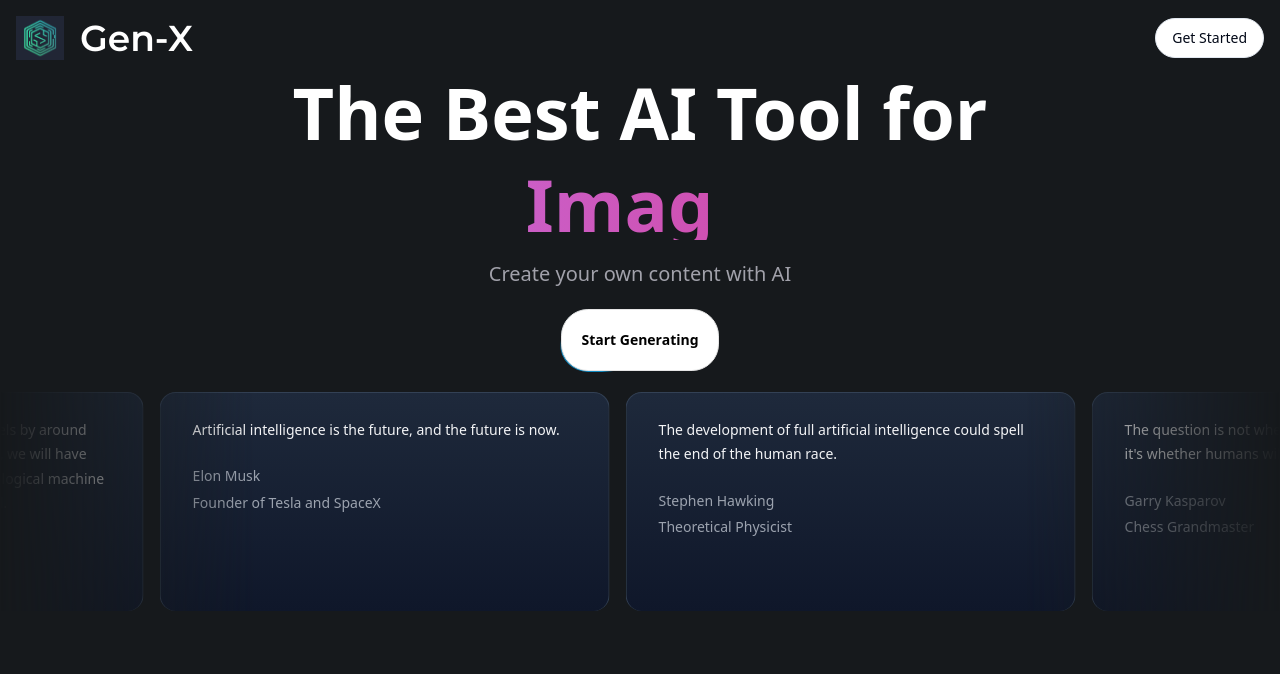
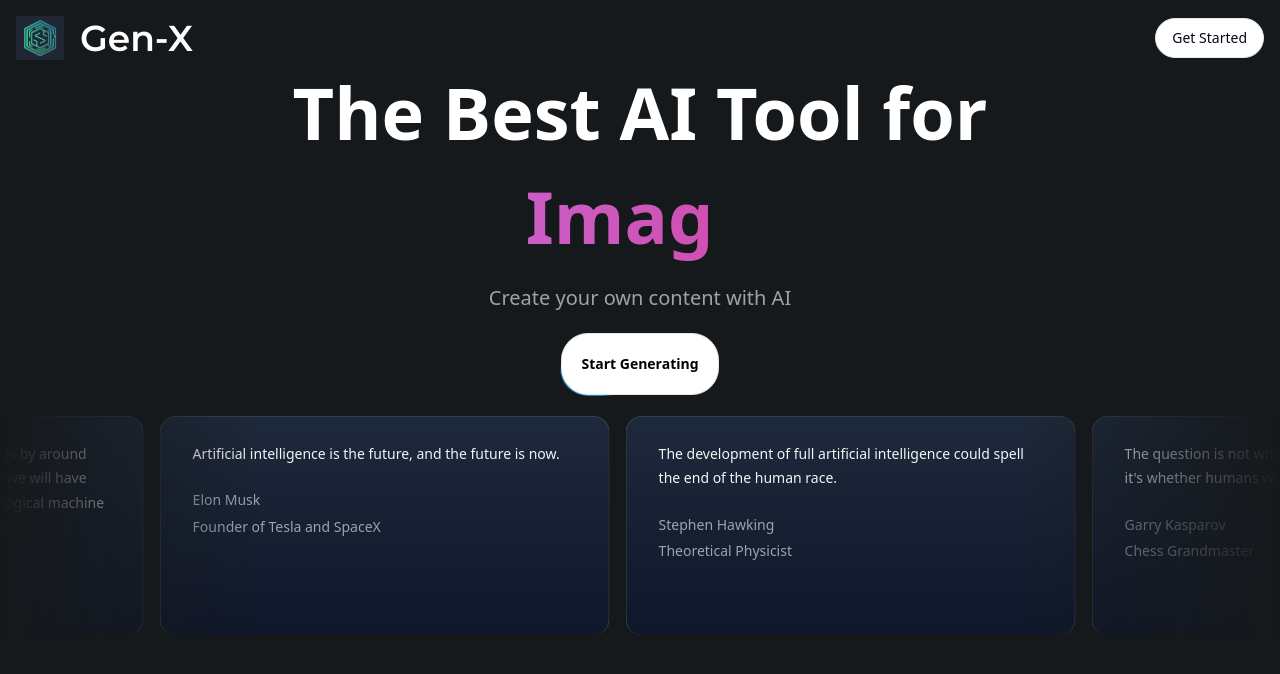
Before and after one commit to KiranBabu007/AI-Content-Creation, a Next.js app: page / in a window 1280 px wide. Shown: the top 674 px of the page. Built offline with nearby package versions, Linux system fonts and the light colour scheme; no server answers.

Commit message:
Update landingHero styling

```diff
--- a/components/landingHero.tsx
+++ b/components/landingHero.tsx
@@ -10,10 +10,10 @@ export const LandingHero = () => {
     const { isSignedIn } = useAuth();
 
     return (
-        <div className="text-white font-bold py-15 pb-1 text-center space-y-5">
+        <div className="text-white font-bold py-15 sm:py-30 pb-1 text-center space-y-5">
             <div className="text-4xl sm:text-5xl md:text-6xl lg:text-7xl space-y-5 font-extrabold">
                 <h1>The Best AI Tool for</h1>
-                <div className="text-transparent bg-clip-text bg-gradient-to-r from-purple-400 to-pink-600">
+                <div className="text-transparent p-3 bg-clip-text bg-gradient-to-r from-purple-400 to-pink-600">
                     <TypewriterComponent
                         options={{
                             strings: [
```
